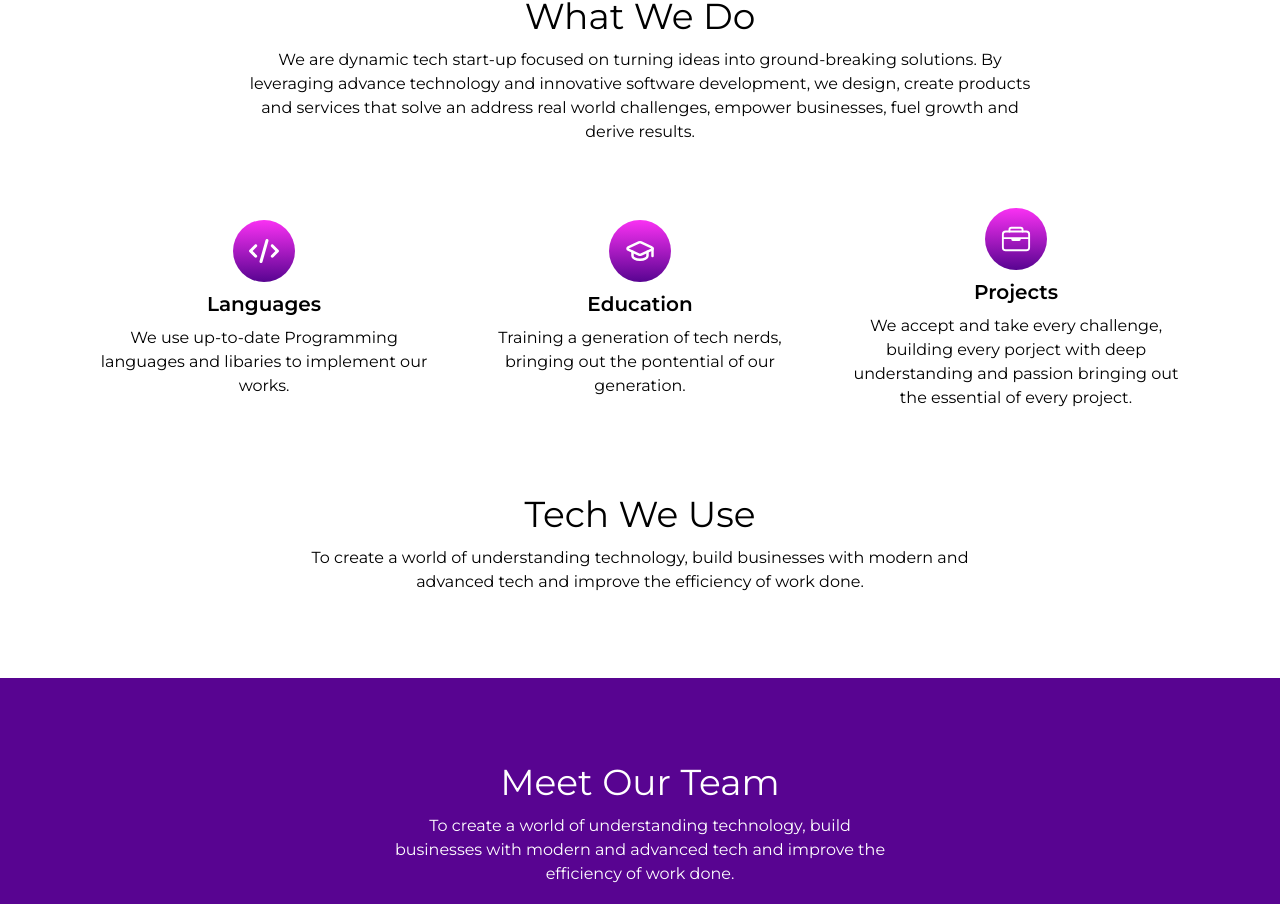
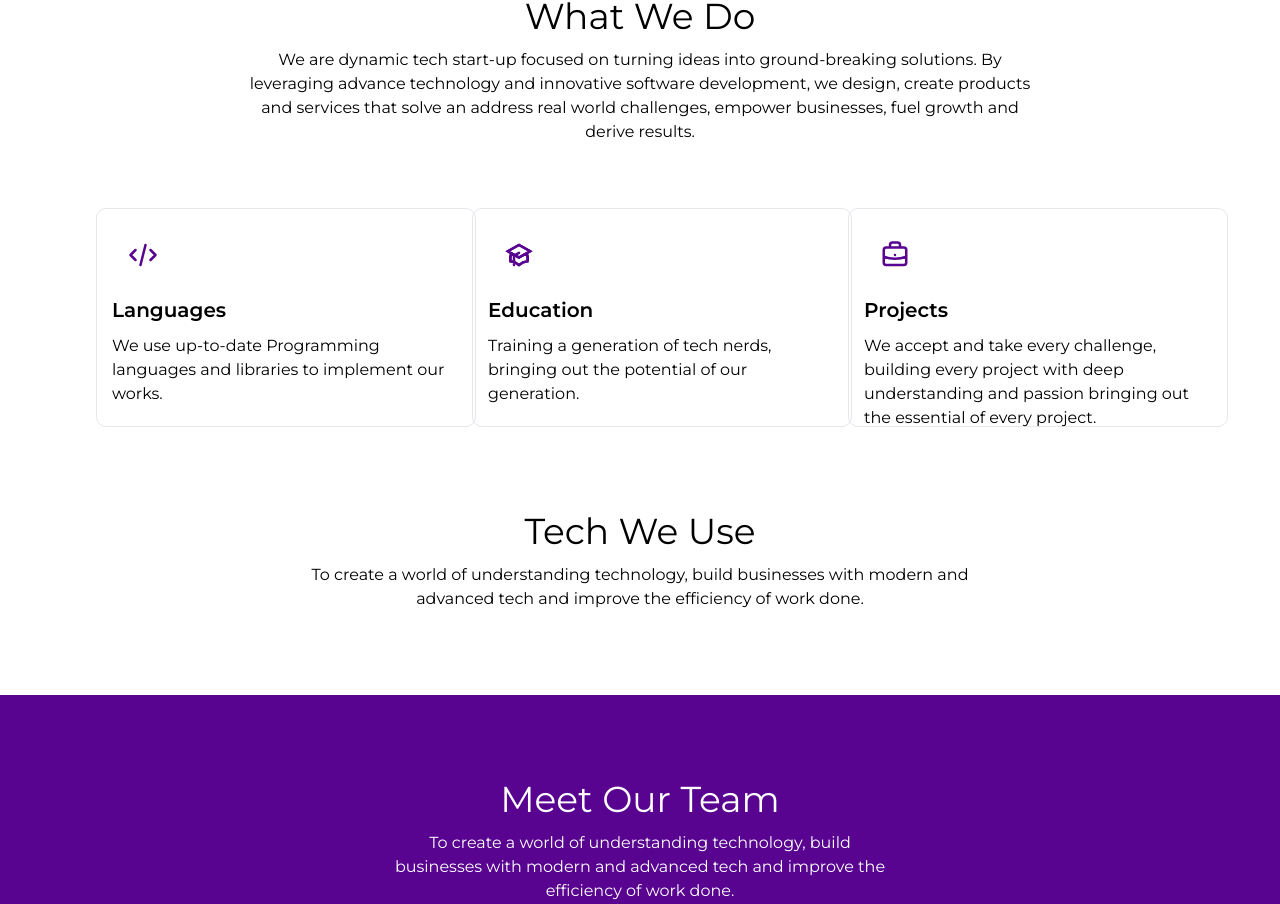
Before and after one commit to aetech24/aetech-site, a React (Vite) app: page / in a window 1280 px wide. Shown: the part 873-1777 px from the top of the page. Built offline with nearby package versions, Linux system fonts and the light colour scheme; a web font is replaced by a local one.

Commit message:
what we do section

```diff
--- a/src/pages/Home.jsx
+++ b/src/pages/Home.jsx
@@ -1,11 +1,9 @@
 import React from "react";
 import Hero from "../assets/hero.png";
 import { Link } from "react-router-dom";
-import { FaCode } from "react-icons/fa6";
-import { LuGraduationCap } from "react-icons/lu";
-import { IoBriefcaseOutline } from "react-icons/io5";
 import { BsArrowUpRight } from "react-icons/bs";
 import { PiDownloadSimple } from "react-icons/pi";
+import { HiOutlineCode, HiOutlineAcademicCap, HiOutlineBriefcase } from "react-icons/hi";
 import { head } from "../constants";
 import FramerMotionText from "../components/FramerMotionText";
 import AnimatedImages from "../components/AnimatedImages";
@@ -50,45 +48,25 @@ const Home = () => {
       <div className="py-16">
             <div className="flex flex-col items-center gap-3">
                 <h1 className="text-3xl lg:text-4xl">What We Do</h1>
-          <p className="px-4 max-md:text-sm lg:px-60 text-center">
-            We are dynamic tech start-up focused on turning ideas into
-            ground-breaking solutions. By leveraging advance technology and
-            innovative software development, we design, create products and
-            services that solve an address real world challenges, empower
-            businesses, fuel growth and derive results.
-          </p>
+                <p className="px-4 max-md:text-sm lg:px-60 text-center">We are dynamic tech start-up focused on turning ideas into ground-breaking solutions. By leveraging advance technology and innovative software development, we design, create products and services that solve an address real world challenges, empower businesses, fuel growth and derive results.</p>
             </div>
-        <div className="grid grid-cols-1 lg:grid-cols-3 justify-center items-center gap-4 lg:gap-10 py-16 lg:px-24 px-4">
-          <div className="flex flex-col gap-2 items-center">
-            <div className="p-4 text-3xl text-white bg-gradient-to-b from-pink to-purple rounded-full">
-              <FaCode />
+            <div className="grid grid-cols-1 lg:grid-cols-3 justify-center items-start gap-4 lg:gap-10 py-16 lg:px-24 px-4">
+                <div className="flex flex-col items-start border-[1px] p-[15px] rounded-[10px] gap-[10px] w-[380px] h-[219px]">
+                    <div className="p-4 text-3xl text-[#580491] rounded-full"><HiOutlineCode />
                     </div>
-            <h1 className="font-semibold lg:text-xl">Languages</h1>
-            <p className="text-center max-md:text-sm">
-              We use up-to-date Programming languages and libaries to implement
-              our works.
-            </p>
+                    <h1 className="font-semibold lg:text-xl text-start">Languages</h1>
+                    <p className=" max-md:text-sm text-start w-[350px] h-[88px]">We use up-to-date Programming languages and libraries to implement our works.</p>
                 </div>
-          <div className="flex flex-col gap-2 items-center">
-            <div className="p-4 text-3xl text-white bg-gradient-to-b from-pink to-purple rounded-full">
-              <LuGraduationCap />
+                <div className="flex flex-col border-[1px] p-[15px] rounded-[10px] gap-[10px] w-[380px] h-[219px] items-start">
+                    <div className="p-4 text-3xl text-[#580491] rounded-full"><HiOutlineAcademicCap /></div>
+                    <h1 className="font-semibold lg:text-xl text-start">Education</h1>
+                    <p className=" max-md:text-sm text-start w-[350px] h-[88px]">Training a generation of tech nerds, bringing out the potential of our generation.</p>
                 </div>
-            <h1 className="font-semibold lg:text-xl">Education</h1>
-            <p className="text-center max-md:text-sm">
-              Training a generation of tech nerds, bringing out the pontential
-              of our generation.
-            </p>
-          </div>
-          <div className="flex flex-col gap-2 items-center">
-            <div className="p-4 text-3xl text-white bg-gradient-to-b from-pink to-purple rounded-full">
-              <IoBriefcaseOutline />
-            </div>
-            <h1 className="font-semibold lg:text-xl">Projects</h1>
-            <p className="text-center max-md:text-sm">
-              We accept and take every challenge, building every porject with
-              deep understanding and passion bringing out the essential of every
-              project.
-            </p>
+                <div className="flex flex-col border-[1px] p-[15px] rounded-[10px] gap-[10px] w-[380px] h-[219px] items-start">
+                    <div className="p-4 text-3xl text-[#580491] rounded-full ">
+                    <HiOutlineBriefcase className=''/></div>
+                    <h1 className="font-semibold lg:text-xl text-start ">Projects</h1>
+                    <p className=" max-md:text-sm text-start w-[350px] h-[88px]">We accept and take every challenge, building every project with deep understanding and passion bringing out the essential of every project.</p>
                 </div>
             </div>
         <div className="flex flex-col items-center gap-3 py-5">
```
Lines whose indentation alone changed are shown as unchanged.
